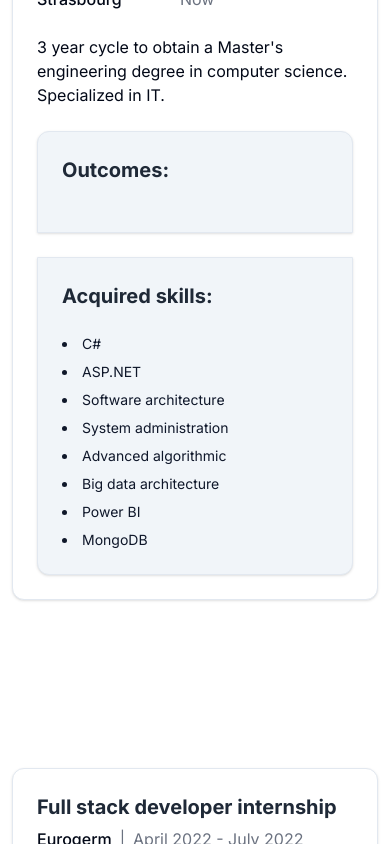
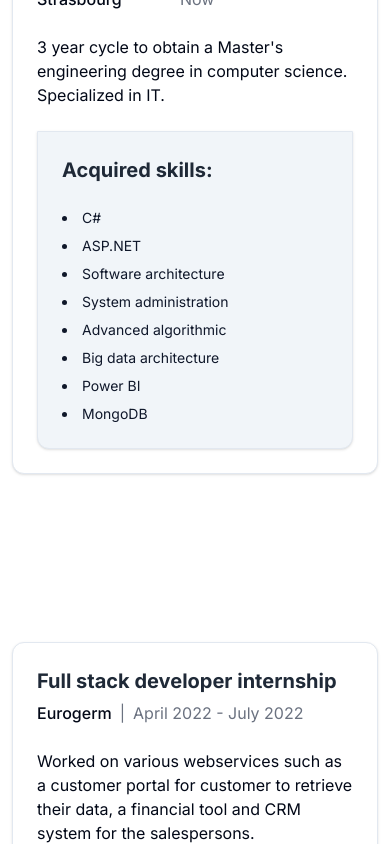
Before and after one commit to Aldresus/hugochampyfr_2023, a Next.js app: page /resume/experiences in a window 390 px wide. Shown: the part 1320-2164 px from the top of the page. Built offline with nearby package versions, Linux system fonts and the light colour scheme.

Commit message:
fixed mobile animations

```diff
--- a/src/components/experienceCard/experienceCard.tsx
+++ b/src/components/experienceCard/experienceCard.tsx
@@ -27,6 +27,7 @@ export default function ExperienceCard(props: ExperienceCardProps) {
   const isInView = useInView(ref);
 
   useEffect(() => {
+    if (!isInView) return;
     setTimeout(() => {
       setMoreInfo(isInView);
     }, 200);
@@ -94,7 +95,7 @@ export default function ExperienceCard(props: ExperienceCardProps) {
           </div>
         </CardHeader>
         <CardContent className="flex-1">{desc}</CardContent>
-        {/*<CardFooter className="flex justify-end h-1/3">*/}
+        {/*<CardFooter className="flex justify-end h-1/3 lg:hidden">*/}
         {/*  <ButtonTextBackground*/}
         {/*    onClick={() => setMoreInfo(!moreInfo)}*/}
         {/*    size="fill"*/}
@@ -109,7 +110,7 @@ export default function ExperienceCard(props: ExperienceCardProps) {
           animate={moreInfo ? "open" : "closed"}
           transition={{ type: "tween", ease: "easeInOut", duration: 0.6 }}
         >
-          <CardContent className="flex-1 lg:hidden">
+          <CardContent className="flex-1 lg:hidden" hidden={!outcome}>
             <OutcomesSideCard outcome={outcome} rounded={"top"} />
           </CardContent>
         </motion.div>
@@ -119,7 +120,7 @@ export default function ExperienceCard(props: ExperienceCardProps) {
           hidden={!technologies}
           transition={{ type: "tween", ease: "easeInOut", duration: 0.6 }}
         >
-          <CardContent className="flex-1 lg:hidden">
+          <CardContent className="flex-1 lg:hidden" hidden={!technologies}>
             <SkillsSideCard technologies={technologies} rounded={"bottom"} />
           </CardContent>
         </motion.div>
```
